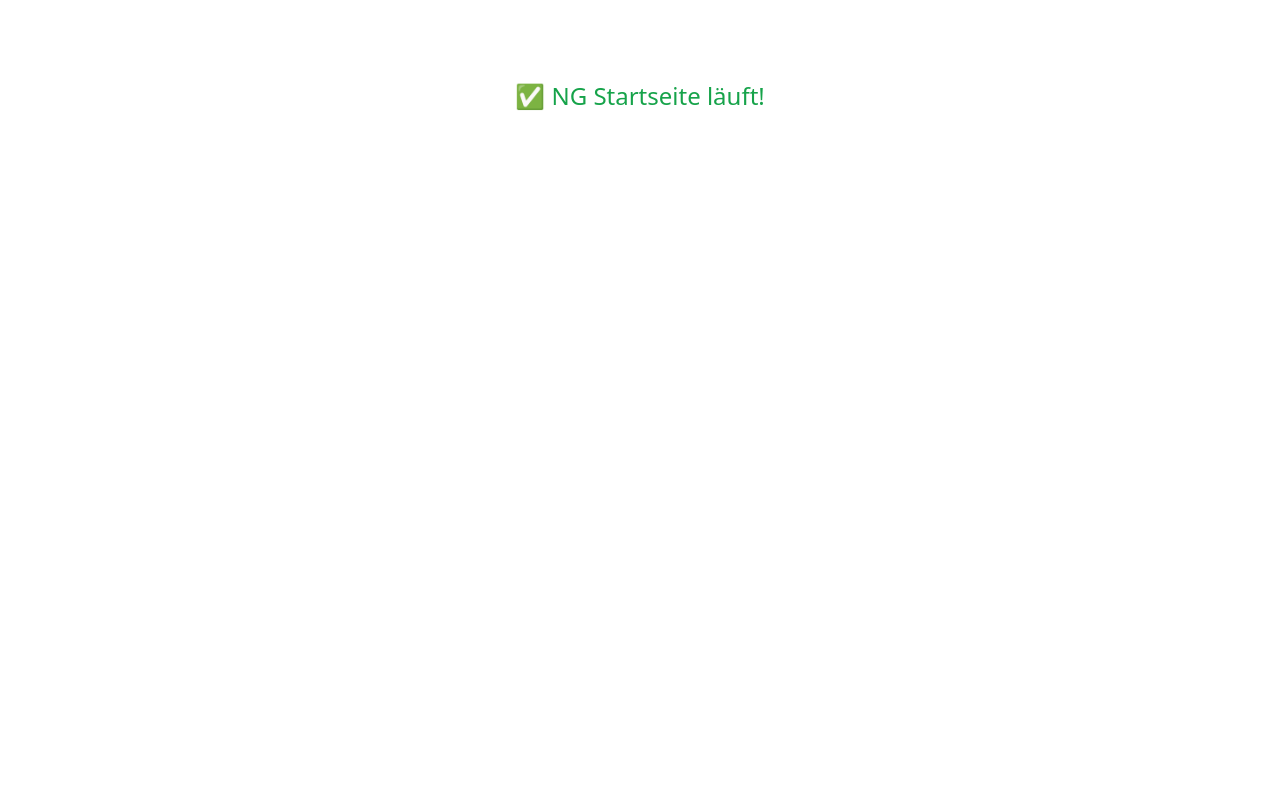
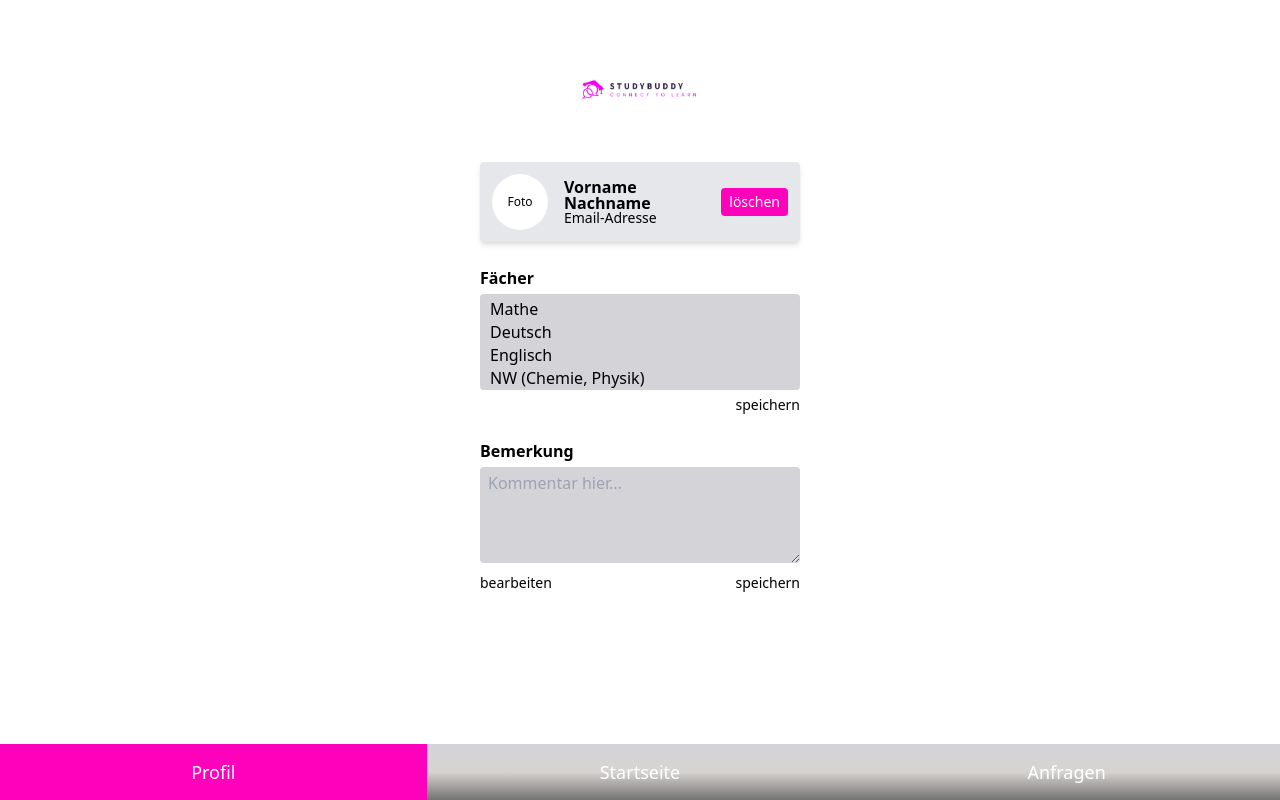
Before and after one commit to irmabuljubasic/studybuddy, a React (Vite) app in the folder studybuddy-frontend/: page /nn/profil in a window 1280 px wide. Built offline with nearby package versions, Linux system fonts and the light colour scheme.

Commit message:
NN Frontend

```diff
--- a/studybuddy-frontend/src/App.jsx
+++ b/studybuddy-frontend/src/App.jsx
@@ -12,7 +12,7 @@ import NGAnfragen from "./pages/NG/Anfragen";
 import NGProfil from "./pages/NG/Profil";
 
 // NN
-import NNStart from "./pages/NN/Startseite";
+import NNStartseite from "./pages/NN/Startseite";
 import NNAnfragen from "./pages/NN/Anfragen";
 import NNProfil from "./pages/NN/Profil";
 
@@ -35,7 +35,7 @@ function App() {
         <Route path="/ng/profil" element={<NGProfil />} />
 
         {/* Nachhilfe-Nehmende (N.n) */}
-        <Route path="/nn/start" element={<NNStart />} />
+        <Route path="/nn/start" element={<NNStartseite />} />
         <Route path="/nn/anfragen" element={<NNAnfragen />} />
         <Route path="/nn/profil" element={<NNProfil />} />
 
--- a/studybuddy-frontend/src/pages/NG/Anfragen.jsx
+++ b/studybuddy-frontend/src/pages/NG/Anfragen.jsx
@@ -70,7 +70,7 @@ const NGAnfragen = () => {
                                 </div>
                             </div>
                             <div className="flex items-center gap-2">
-                                <div className="w-10 h-10 bg-fuchsia-600 rounded-full text-white flex items-center justify-center font-bold">
+                                <div className="w-10 h-10 bg-pink rounded-full text-white flex items-center justify-center font-bold">
                                     o
                                 </div>
                                 <div className="w-10 h-10 bg-neutral-500 rounded-full text-white flex items-center justify-center font-bold">
--- a/studybuddy-frontend/src/pages/NG/Profil.jsx
+++ b/studybuddy-frontend/src/pages/NG/Profil.jsx
@@ -1,7 +1,7 @@
 import { useNavigate } from "react-router-dom";
 import logo from "../../assets/studybuddy-logo.png";
 
-const Profil = () => {
+const NGProfil = () => {
     const navigate = useNavigate();
 
     const handleGoToStartseite = () => {
@@ -24,14 +24,15 @@ const Profil = () => {
                 className="w-48 mt-8"
             />
 
-            {/* Profil Info */}
-            <div className="w-72 h-16 bg-neutral-200 mt-8 rounded flex items-center p-2">
-                <div className="w-14 h-14 bg-white rounded-full flex items-center justify-center text-xs">Foto</div>
-                <div className="ml-4">
-                    <p className="text-lg font-medium">Vorname Nachname</p>
-                    <p className="text-sm">Email-Adresse</p>
+            {/* Header mit Profilbild und Infos */}
+            <div className="w-80 bg-gray-200 rounded p-3 flex items-center gap-4 shadow-md">
+                <div className="w-14 h-14 rounded-full bg-white flex items-center justify-center text-xs">Foto</div>
+                <div className="flex flex-col">
+                    <span className="text-black font-bold leading-none">Vorname</span>
+                    <span className="text-black font-bold leading-none">Nachname</span>
+                    <span className="text-black text-sm leading-none">Email-Adresse</span>
                 </div>
-                <button className="ml-auto text-xs text-white bg-pink px-2 py-1 rounded">löschen</button>
+                <button className="ml-auto bg-pink text-white text-sm px-2 py-1 rounded">löschen</button>
             </div>
 
             {/* Fächer bearbeiten */}
@@ -111,4 +112,4 @@ const Profil = () => {
     );
 };
 
-export default Profil;
+export default NGProfil;
--- a/studybuddy-frontend/src/pages/NN/Anfragen.jsx
+++ b/studybuddy-frontend/src/pages/NN/Anfragen.jsx
@@ -1,9 +1,89 @@
-const Anfragen = () => {
+import { useNavigate } from "react-router-dom";
+import { useState } from "react";
+
+const NNAnfragen = () => {
+    const navigate = useNavigate();
+    const [tab, setTab] = useState("angenommen");
+
+    const renderMessage = () => {
+        switch (tab) {
+            case "angenommen":
+                return (
+                    <p className="text-center text-lg font-medium mt-8 px-4">
+                        Sie wurden angenommen und<br />
+                        haben nun die Möglichkeit sie<br />
+                        per Email zu kontaktieren!!
+                    </p>
+                );
+            case "ausstehend":
+                return (
+                    <p className="text-center text-lg font-medium mt-8 px-4">
+                        Ihre Anfrage wurde noch<br />
+                        nicht beantwortet
+                    </p>
+                );
+            case "abgelehnt":
+                return (
+                    <p className="text-center text-lg font-medium mt-8 px-4">
+                        Sie wurden leider von folgenden<br />
+                        Nachhilfe gebenden abgelehnt:
+                    </p>
+                );
+            default:
+                return null;
+        }
+    };
+
     return (
-        <div className="text-2xl text-green-600 text-center mt-20">
-            ✅ NG Startseite läuft!
+        <div className="min-h-screen bg-white pb-20 pt-6 flex flex-col items-center">
+            {/* Tabs */}
+            <div className="flex space-x-2 mb-4">
+                <button
+                    className={`px-4 py-1 border ${tab === "angenommen" ? "bg-zinc-400" : "bg-zinc-300"
+                        }`}
+                    onClick={() => setTab("angenommen")}
+                >
+                    angenommen
+                </button>
+                <button
+                    className={`px-4 py-1 border ${tab === "ausstehend" ? "bg-zinc-400" : "bg-zinc-300"
+                        }`}
+                    onClick={() => setTab("ausstehend")}
+                >
+                    ausstehend
+                </button>
+                <button
+                    className={`px-4 py-1 border ${tab === "abgelehnt" ? "bg-zinc-400" : "bg-zinc-300"
+                        }`}
+                    onClick={() => setTab("abgelehnt")}
+                >
+                    abgelehnt
+                </button>
+            </div>
+
+            {/* Info Text */}
+            {renderMessage()}
+
+            {/* Bottom Navigation */}
+            <div className="fixed bottom-0 left-0 w-full flex">
+                <button
+                    className="w-1/3 h-14 bg-gradient-to-b from-zinc-300 via-stone-300 to-neutral-500 text-white text-lg font-medium"
+                    onClick={() => navigate("/nn/profil")}
+                >
+                    Profil
+                </button>
+                <button
+                    className="w-1/3 h-14 bg-gradient-to-b from-zinc-300 via-stone-300 to-neutral-500 text-white text-lg font-medium"
+                    onClick={() => navigate("/nn/start")}
+                >
+                    Startseite
+                </button>
+                <button className="w-1/3 h-14 bg-pink text-white text-lg font-medium">
+                    Anfragen
+                </button>
+            </div>
         </div>
     );
 };
 
-export default Anfragen;
+export default NNAnfragen;
--- a/studybuddy-frontend/src/pages/NN/Profil.jsx
+++ b/studybuddy-frontend/src/pages/NN/Profil.jsx
@@ -1,9 +1,80 @@
-const Profil = () => {
+import React from "react";
+import { useNavigate } from "react-router-dom";
+import logo from "../../assets/studybuddy-logo.png";
+
+const NNProfil = () => {
+    const navigate = useNavigate();
     return (
-        <div className="text-2xl text-green-600 text-center mt-20">
-            ✅ NG Startseite läuft!
+        <div className="min-h-screen bg-white px-4 py-6 flex flex-col items-center gap-6">
+            {/* Logo */}
+            <img src={logo} alt="StudyBuddy Logo" className="w-32 mt-4" />
+
+            {/* Header mit Profilbild und Infos */}
+            <div className="w-80 bg-gray-200 rounded p-3 flex items-center gap-4 shadow-md">
+                <div className="w-14 h-14 rounded-full bg-white flex items-center justify-center text-xs">Foto</div>
+                <div className="flex flex-col">
+                    <span className="text-black font-bold leading-none">Vorname</span>
+                    <span className="text-black font-bold leading-none">Nachname</span>
+                    <span className="text-black text-sm leading-none">Email-Adresse</span>
+                </div>
+                <button className="ml-auto bg-pink text-white text-sm px-2 py-1 rounded">löschen</button>
+            </div>
+
+            {/* Fächer */}
+            <div className="w-80">
+                <label className="block font-semibold text-black mb-1">Fächer</label>
+                <select
+                    multiple
+                    className="w-full h-24 bg-zinc-300 rounded px-2 py-1 text-black"
+                >
+                    <option>Mathe</option>
+                    <option>Deutsch</option>
+                    <option>Englisch</option>
+                    <option>NW (Chemie, Physik)</option>
+                    <option>GGP</option>
+                    <option>SWP</option>
+                    <option>Infi</option>
+                </select>
+                <div className="text-right text-sm mt-1">speichern</div>
+            </div>
+
+            {/* Bemerkung */}
+            <div className="w-80">
+                <label className="block font-semibold text-black mb-1">Bemerkung</label>
+                <textarea
+                    placeholder="Kommentar hier..."
+                    className="w-full h-24 bg-zinc-300 rounded px-2 py-1 text-black"
+                ></textarea>
+                <div className="flex justify-between text-sm mt-1">
+                    <span>bearbeiten</span>
+                    <span>speichern</span>
+                </div>
+            </div>
+
+            {/* Navigationsleiste */}
+            <div className="w-full fixed bottom-0 flex justify-around">
+                <button
+                    onClick={() => navigate("/nn/profil")}
+                    className="w-1/3 h-14 bg-pink text-white text-lg font-medium"
+                >
+                    Profil
+                </button>
+                <button
+                    onClick={() => navigate("/nn/start")}
+                    className="w-1/3 h-14 bg-gradient-to-b from-zinc-300 via-stone-300 to-neutral-500 text-white text-lg font-medium"
+                >
+                    Startseite
+                </button>
+
+                <button
+                    onClick={() => navigate("/nn/anfragen")}
+                    className="w-1/3 h-14 bg-gradient-to-b from-zinc-300 via-stone-300 to-neutral-500 text-white text-lg font-medium"
+                >
+                    Anfragen
+                </button>
+            </div>
         </div>
     );
 };
 
-export default Profil;
+export default NNProfil;
--- a/studybuddy-frontend/src/pages/NN/Startseite.jsx
+++ b/studybuddy-frontend/src/pages/NN/Startseite.jsx
@@ -1,9 +1,78 @@
-const Startseite = () => {
+import React, { useState } from "react";
+import Select from "react-select";
+import logo from "../../assets/studybuddy-logo.png";
+import { useNavigate } from "react-router-dom";
+
+const fächerOptions = [
+    { value: "Mathe", label: "Mathe" },
+    { value: "Deutsch", label: "Deutsch" },
+    { value: "Englisch", label: "Englisch" },
+    { value: "NW", label: "NW (Chemie, Physik)" },
+    { value: "Ggp", label: "Ggp" },
+    { value: "Infi", label: "Infi" },
+    { value: "Swp", label: "Swp" },
+    { value: "Ufw1", label: "Ufw1" },
+    { value: "Ufw2", label: "Ufw2" },
+    { value: "Bet", label: "Bet" },
+    { value: "Bdda", label: "Bdda" },
+    { value: "Kobe", label: "Kobe" },
+    { value: "Maa1", label: "Maa1" },
+    { value: "Mela", label: "Mela" },
+    { value: "Mt", label: "Mt" },
+    { value: "Nwes", label: "Nwes" },
+    { value: "Amec", label: "Amec" },
+    { value: "Wsft", label: "Wsft" },
+    { value: "Rsor", label: "Rsor" },
+    { value: "Sein", label: "Sein" },
+];
+
+const NNStartseite = () => {
+    const navigate = useNavigate();
+    const [selectedSubjects, setSelectedSubjects] = useState([]);
+
     return (
-        <div className="text-2xl text-green-600 text-center mt-20">
-            ✅ NG Startseite läuft!
+        <div className="min-h-screen bg-white px-4 py-6 flex flex-col items-center gap-6">
+            {/* Logo */}
+            <img src={logo} alt="StudyBuddy Logo" className="w-32 mt-4" />
+
+            {/* Dropdown Suche */}
+            <div className="w-72 text-left">
+
+                <Select
+                    isMulti
+                    name="fächer"
+                    options={fächerOptions}
+                    value={selectedSubjects}
+                    onChange={setSelectedSubjects}
+                    className="text-black"
+                    placeholder="Suche..."
+                />
+            </div>
+
+            {/* (Später: Gefilterte Nachhilfegeber hier anzeigen) */}
+
+            {/* Bottom Nav */}
+            <div className="w-full fixed bottom-0 left-0 flex">
+                <button
+                    onClick={() => navigate("/nn/profil")}
+                    className="w-1/3 h-14 bg-gradient-to-b from-zinc-300 via-stone-300 to-neutral-500 text-white text-lg font-medium"
+                >
+                    Profil
+                </button>
+                <button
+                    className="w-1/3 h-14 bg-pink text-white text-lg font-medium"
+                >
+                    Startseite
+                </button>
+                <button
+                    onClick={() => navigate("/nn/anfragen")}
+                    className="w-1/3 h-14 bg-gradient-to-b from-zinc-300 via-stone-300 to-neutral-500 text-white text-lg font-medium"
+                >
+                    Anfragen
+                </button>
+            </div>
         </div>
     );
 };
 
-export default Startseite;
+export default NNStartseite;
--- a/studybuddy-frontend/src/pages/Public/Login.jsx
+++ b/studybuddy-frontend/src/pages/Public/Login.jsx
@@ -12,7 +12,7 @@ const Login = () => {
 
         // Hier später: API-Call machen
 
-        // Weiterleitung je nach Rolle
+        // Weiterleitung je nach Rolle NG und NN
         if (rolle === "ng") {
             navigate("/ng/profil");
         } else if (rolle === "nn") {
```
